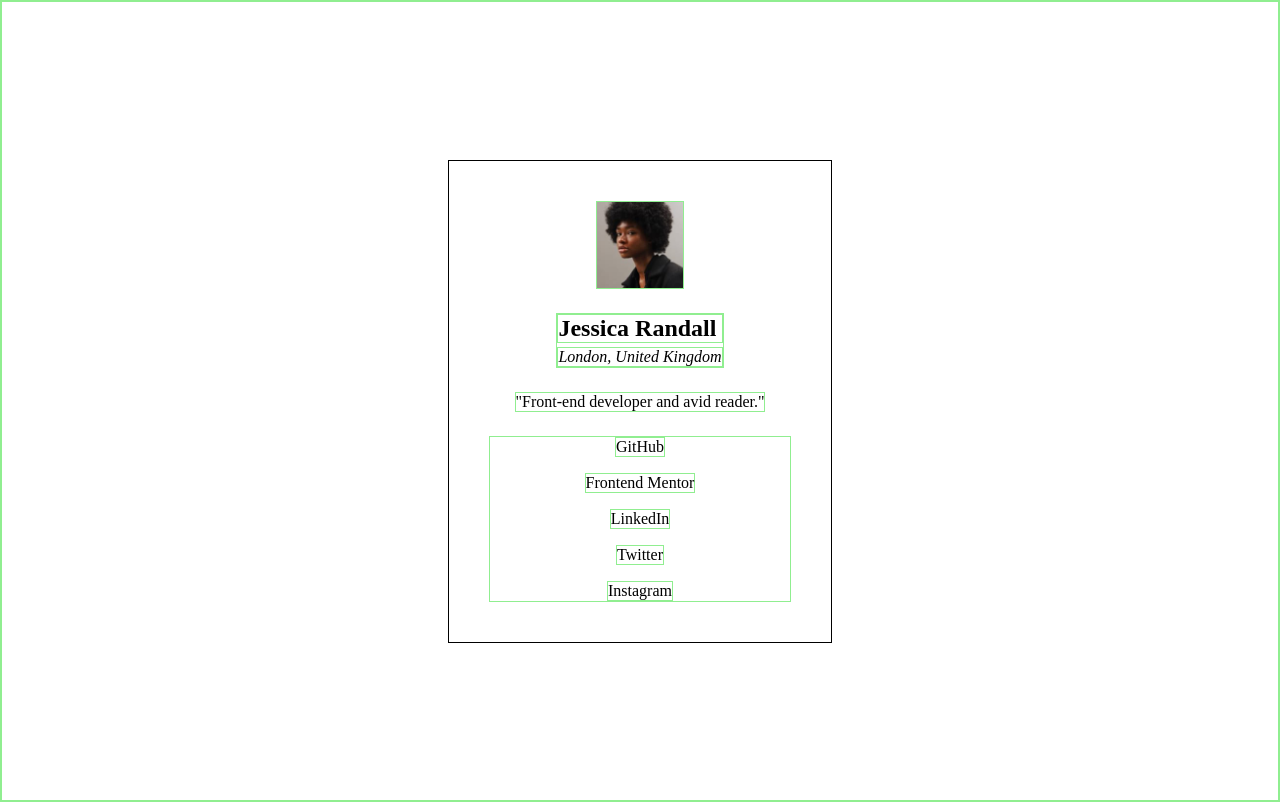
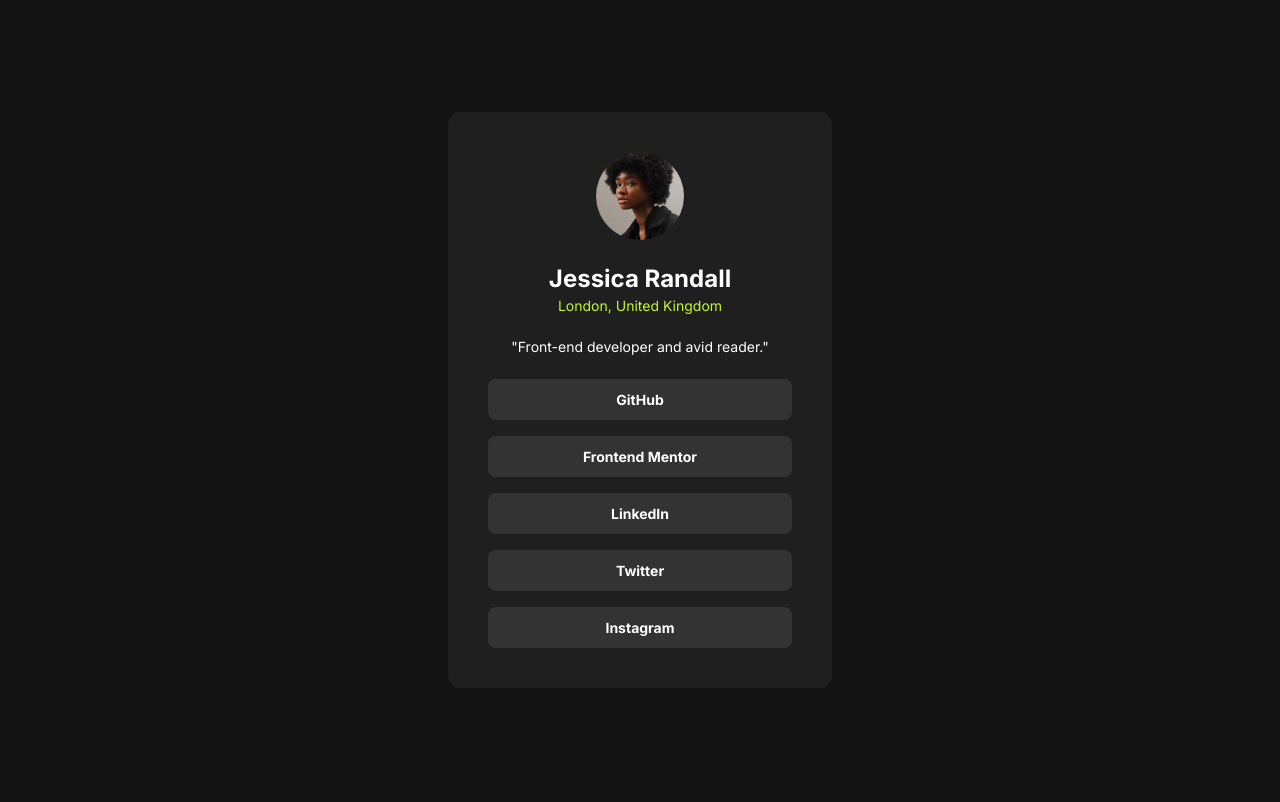
Before and after one commit to vishpant76/social-links-profile, a plain HTML site: page index.html in a window 1280 px wide. Drawn offline with Linux system fonts and the light colour scheme.

Commit message:
styling and layout changes

```diff
--- a/index.html
+++ b/index.html
@@ -4,6 +4,12 @@
     <meta charset="UTF-8" />
     <meta name="viewport" content="width=device-width, initial-scale=1.0" />
     <!-- displays site properly based on user's device -->
+    <link rel="preconnect" href="https://fonts.googleapis.com" />
+    <link rel="preconnect" href="https://fonts.gstatic.com" crossorigin />
+    <link
+      href="https://fonts.googleapis.com/css2?family=Figtree:ital,wght@0,300..900;1,300..900&family=Inter:ital,opsz,wght@0,14..32,100..900;1,14..32,100..900&family=Noto+Sans+Devanagari:wght@100..900&family=Open+Sans:ital,wght@0,300..800;1,300..800&family=Outfit:wght@100..900&family=Roboto:ital,wght@0,100..900;1,100..900&display=swap"
+      rel="stylesheet"
+    />
     <link rel="stylesheet" href="style.css" />
     <link
       rel="icon"
--- a/style.css
+++ b/style.css
@@ -2,10 +2,19 @@
   margin: 0;
   padding: 0;
   box-sizing: border-box;
-  border: 1px solid lightgreen;
+  /* border: 1px solid lightgreen; */
+}
+
+:root {
+  --grey-700-bg: hsl(0, 0%, 20%);
+  --grey-800-bg: hsl(0, 0%, 12%);
+  --grey-900-bg: hsl(0, 0%, 8%);
+  --white: hsl(0, 0%, 100%);
+  --light-green: hsl(75, 94%, 57%);
 }
 
 body {
+  background-color: var(--grey-900-bg);
   min-height: 100vh;
   display: flex;
   flex-direction: column;
@@ -15,29 +24,52 @@ body {
 
 h1 {
   font-size: 1.5rem;
+  color: var(--white);
 }
 
 .social-profile {
+  background-color: var(--grey-800-bg);
   width: 24rem;
   max-width: 90vw;
   display: flex;
   flex-direction: column;
-  align-items: center;
+  align-items: stretch;
+  /* align-items: center; */
   justify-content: center;
   padding: 2.5rem;
-  border: 1px solid black;
+  /* border: 1px solid black; */
+  border-radius: 0.75rem;
   gap: 1.5rem;
+  font-family: "Inter", sans-serif;
 }
 
 .profile-img {
   width: 5.5rem;
   height: 5.5rem;
+  align-self: center;
+  border-radius: 62.438rem;
 }
 
 .user-info {
   display: flex;
   flex-direction: column;
+  align-items: center;
   gap: 0.25rem;
+}
+
+.user-info address {
+  color: var(--light-green);
+  font-style: normal;
+  font-size: 0.875rem;
+}
+
+.social-profile .user-bio {
+  /* align-self: center; */
+  /* justify-content: center; */
+  /* flex-basis: auto; */
+  color: var(--white);
+  font-size: 0.875rem;
+  text-align: center;
 }
 
 .social-links {
@@ -47,9 +79,26 @@ h1 {
   /* do we need justify-content here? */
   justify-content: center;
   gap: 1rem;
-  align-self: stretch;
+  /* align-self: stretch; */
 }
 
 li {
+  background-color: var(--grey-700-bg);
+  color: var(--white);
   list-style: none;
+  padding: 0.75rem;
+  align-self: stretch;
+  text-align: center;
+  border-radius: 0.5rem;
+  font-size: 0.875rem;
+  font-weight: bold;
+  transition: color 0.4s ease-in, background-color 0.4s ease-in;
 }
+
+li:hover {
+  background-color: var(--light-green);
+  color: var(--grey-700-bg);
+  transition: color 0.4s ease-in, background-color 0.4s ease-in;
+  cursor: pointer;
+  caret-color: var(--grey-900-bg);
+}
```
